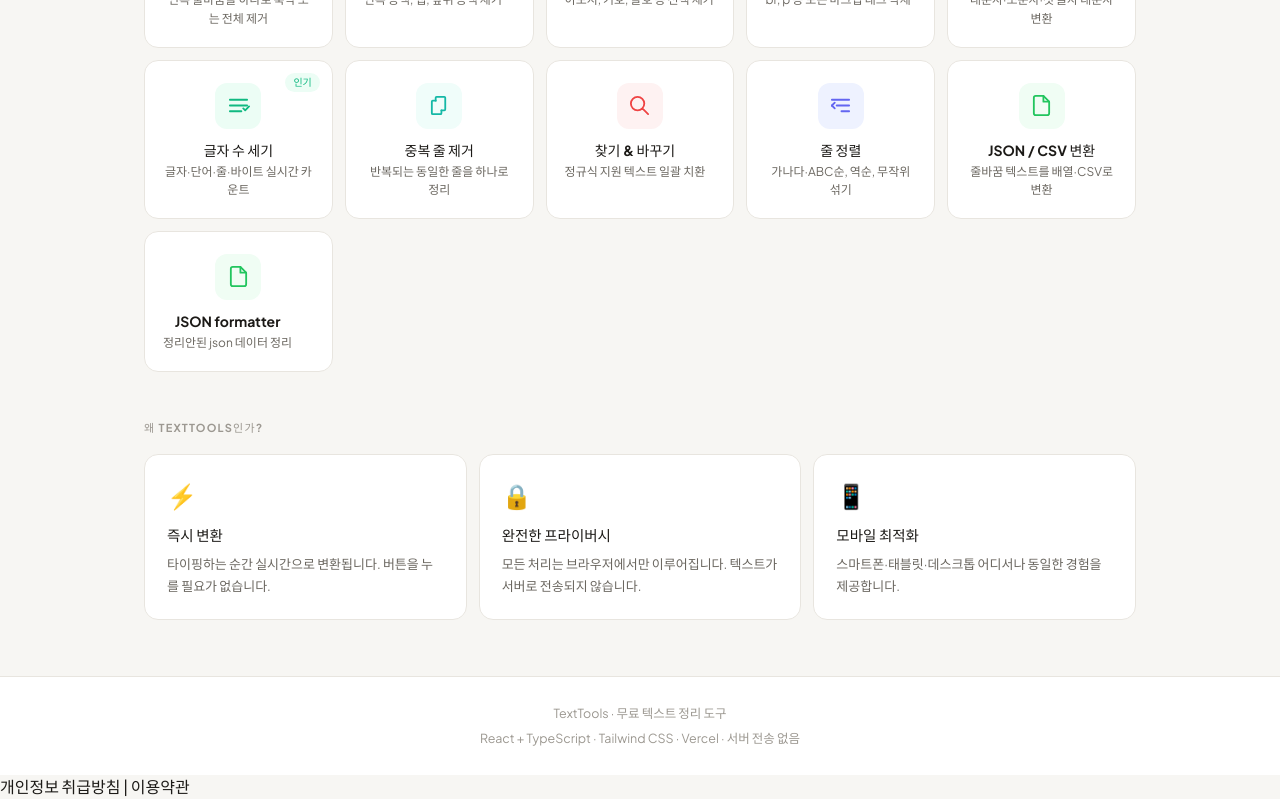
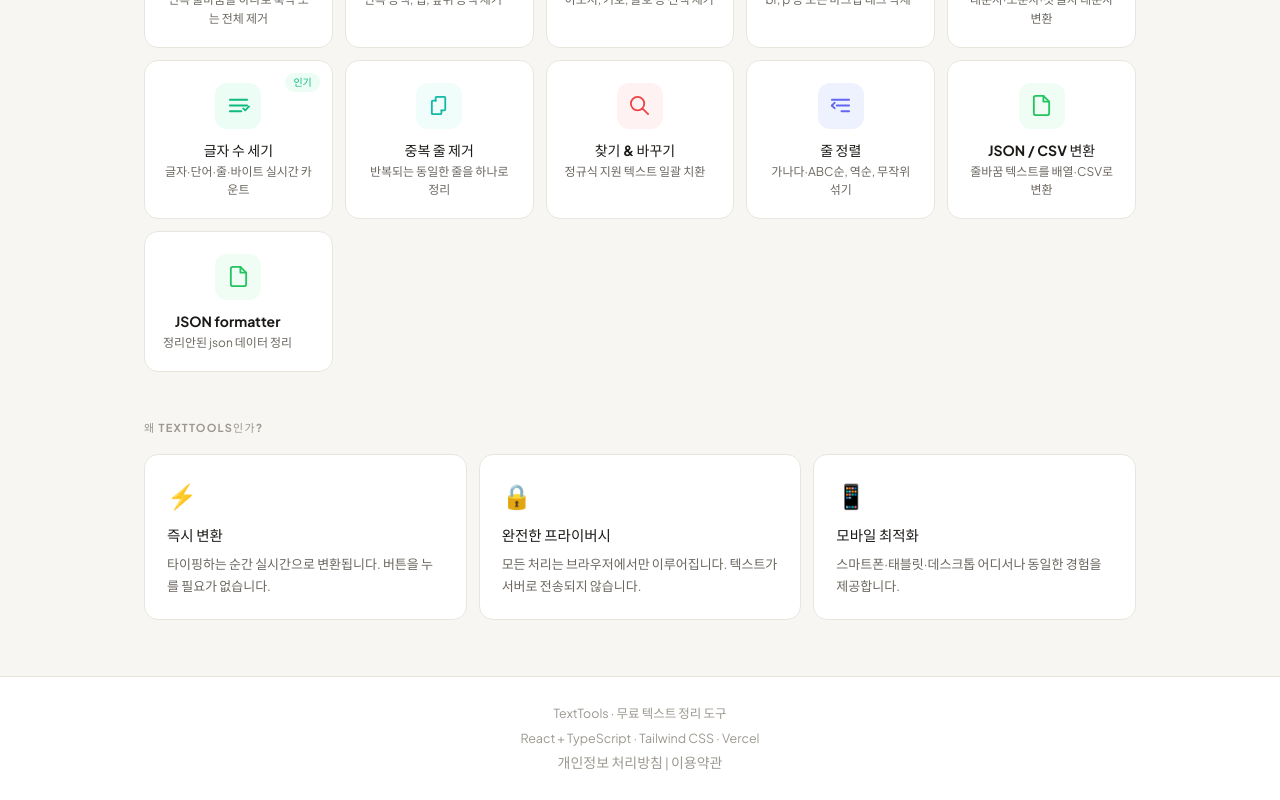
Before and after one commit to baedorazy/text-tools, a React (Vite) app: page / in a window 1280 px wide. Shown: the part 1273-2073 px from the top of the page. Built offline with nearby package versions, Linux system fonts and the light colour scheme.

Commit message:
이용약관 개인정보처리방침 추가

```diff
--- a/index.html
+++ b/index.html
@@ -16,8 +16,5 @@
   <body>
     <div id="root"></div>
     <script type="module" src="/src/main.tsx"></script>
-    <footer>
-      <a href="/private.html">개인정보 취급방침</a> <span> | </span> <a href="/private.html">이용약관</a>
-    </footer>
   </body>
 </html>
--- a/src/App.tsx
+++ b/src/App.tsx
@@ -22,9 +22,9 @@ function App() {
 
 	return (
 		<div className="app-root">
-			<Header dark={dark} onToggleDark={() => setDark(d => !d)} />
+			<Header dark={dark} onToggleDark={() => setDark(d => !d)}/>
 			<main className="app-main">
-				<Outlet />
+				<Outlet/>
 			</main>
 		</div>
 	);
--- a/src/pages/HomePage.tsx
+++ b/src/pages/HomePage.tsx
@@ -17,7 +17,7 @@
 // 	)
 // }
 import { useState } from 'react';
-import { useNavigate } from 'react-router-dom';
+import { useNavigate} from 'react-router-dom';
 import { TOOLS } from '../constants/tools';
 import { Icon } from '../components/ToolLayout';
 
@@ -141,7 +141,12 @@ export default function HomePage() {
 
 			<footer className="site-footer">
 				<p>TextTools · 무료 텍스트 정리 도구</p>
-				<p>React + TypeScript · Tailwind CSS · Vercel · 서버 전송 없음</p>
+				<p>React + TypeScript · Tailwind CSS · Vercel</p>
+				<p className={"mt-2"}>
+					<a href="/privacy.html" className={"text-gray text-sm"}>개인정보 처리방침</a>
+					<span> | </span>
+					<a href="/terms.html"  className={"text-gray text-sm"}>이용약관</a>
+				</p>
 			</footer>
 		</div>
 	);
```
Also changed, not shown: 1 other file (tests, documents, lock files or other folders).
